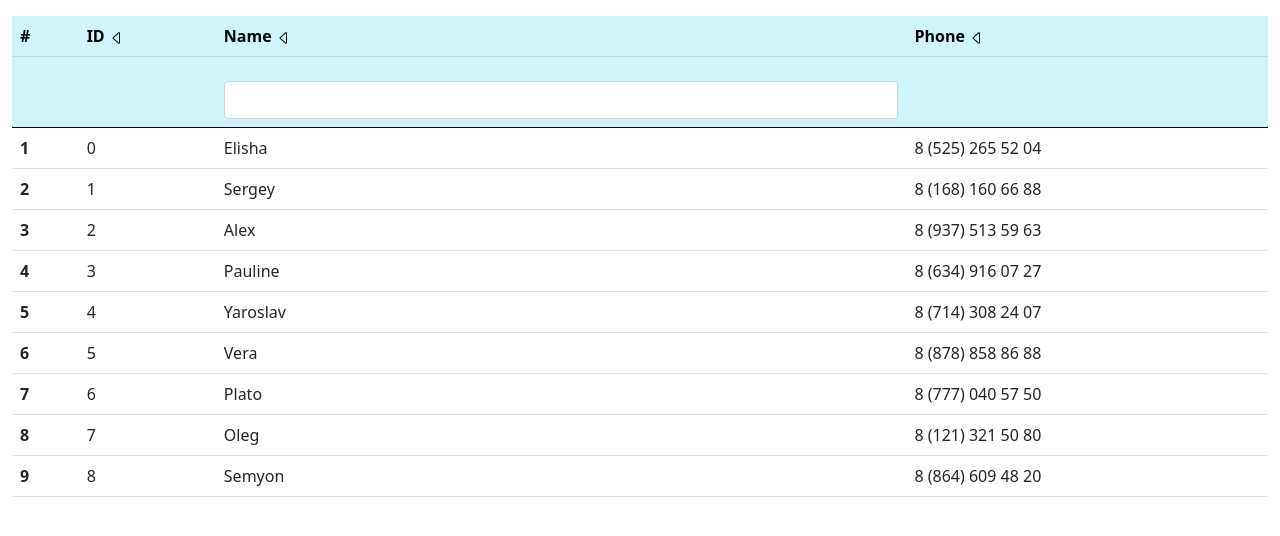
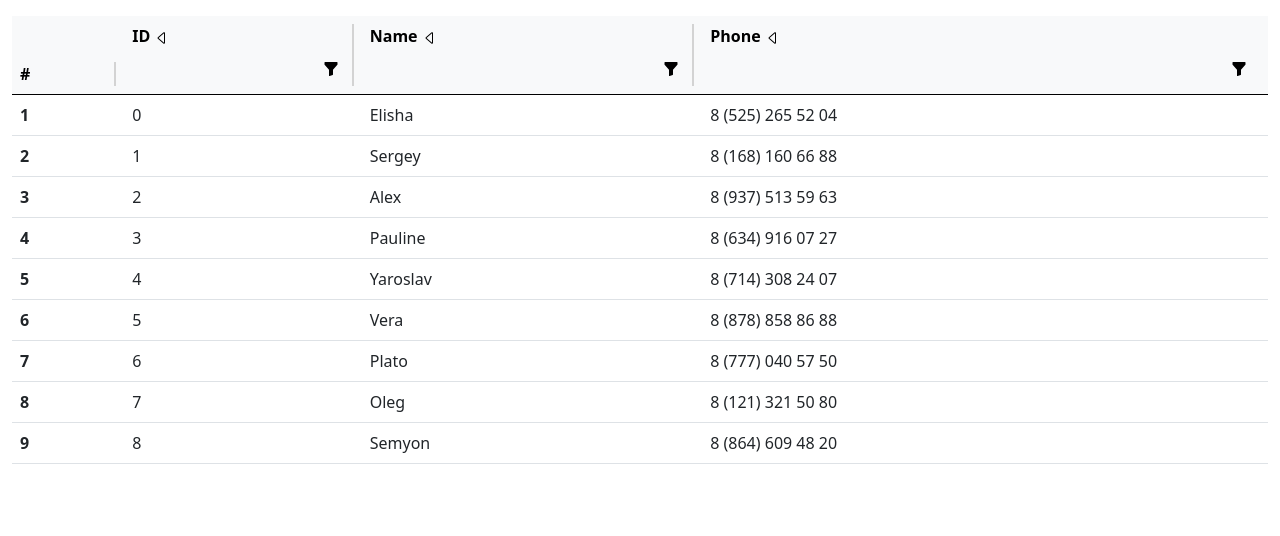
Before and after one commit to Oleg-Demin/Table, a React (Create React App) app: page / in a window 1280 px wide. Shown: the top 536 px of the page. Built offline with nearby package versions, Linux system fonts and the light colour scheme.

Commit message:
Add files via upload

```diff
--- a/src/App.js
+++ b/src/App.js
@@ -19,7 +19,7 @@ function App() {
       return;
     }
 
-    const copyData = filteredData.concat();
+    const copyData = data.concat();
     if (field === nameField){
       copyData.sort(
         (a, b) => {return a[field] > b[field] ? direction : -direction}
@@ -43,32 +43,15 @@ function App() {
     // console.log(direction)
   }
 
-  const [searchText, setSearchText] = useState('')
 
-  const onSearchSend = (text) => {
-    setSearchText(text);
-  }
-
-  const getFilteredDate = (ind) => {
-    if (!searchText) {
-      return data;
-    } else {
-      return data.filter(
-        el => el[ind].includes(searchText)
-      )
-    }
-  }
-
-  const filteredData = getFilteredDate('name');
 
   return (
     <div className="container-xxl">
         <Table
-          data={filteredData}
+          data={data}
           sortData={sortData}
           direction={direction}
           nameField={nameField}
-          onSearchSend={onSearchSend}
         />
     </div>
   );
--- a/src/search/search.js
+++ b/src/search/search.js
@@ -1,9 +1,7 @@
 import React, { useState } from 'react';
-// 6:36
 
-// const
 
-const SearchElement = ({onSearchSend}) => {
+const SearchElement = ({onSearchSend,index, onIndex}) => {
     const [string, setString] = useState('');
 
     const setSearchValue = event => {
@@ -12,21 +10,19 @@ const SearchElement = ({onSearchSend}) => {
 
     const keyPress = (e) => {
         if (e.key === 'Enter') {
-            onSearchSend(string)
+            onSearchSend(string);
+            onIndex(index);
         }
     }
 
     return(
-        <div>
-            <div className="input-group mt-3">
-                <input type="text"
-                    className="form-control"
-                    value={string}
-                    onChange={setSearchValue}
-                    onKeyPress={keyPress}
-                />
-            </div>
-        </div>
+        <input type="text"
+            className="form-control mt-2"
+            value={string}
+            index={index}
+            onChange={setSearchValue}
+            onKeyPress={keyPress}
+        />
     )
 }
 
--- /dev/null
+++ b/src/table/table.css
@@ -0,0 +1,7 @@
+.stick {
+    border-right: 2px solid lightgrey;
+}
+
+button {
+    float: right;
+}
--- a/src/table/table.js
+++ b/src/table/table.js
@@ -1,16 +1,17 @@
 import caretDown from '../assets/caret-down-fill.svg';
 import caretUp from '../assets/caret-up-fill.svg';
 import caretLeft from '../assets/caret-left.svg';
+import funnel from '../assets/funnel-fill.svg';
 import SearchElement from '../search/search.js';
-import React from 'react';
-// 6:36
+import React, {useState} from 'react';
+import './table.css'
 
 
-const Table = ({data, sortData, direction, nameField, onSearchSend}) => {
+const Table = ({data, sortData, direction, nameField}) => {
 
-    const caret = (ind) =>{
+    const caret = (index) =>{
 
-        if (nameField === ind){
+        if (nameField === index){
             if (direction === -1){
                 return(<img src={caretUp} alt="Up"/>);
             } else {
@@ -21,26 +22,106 @@ const Table = ({data, sortData, direction, nameField, onSearchSend}) => {
         }
     }
 
+    var [searchText, setSearchText] = useState('')
+    const [index, setIndex] = useState('')
+
+    const onSearchSend = (text) => {
+        setSearchText(text);
+    }
+
+    const onIndex = (text) => {
+        setIndex(text)
+    }
+
+
+    const getFilteredDate = (index) => {
+      if (!searchText) {
+        return data;
+      } else {
+        return data.filter(
+            item => String(item[index]).toLowerCase().includes(searchText.toLowerCase())
+        )
+      }
+    }
+
+    const [inputIndex, setInputIndex] = useState('');
+    const [searchElement, setSearchElement] = useState('');
+
+    const creatingInput = (index) => {
+        if (index === inputIndex) {
+            setSearchElement('');
+            setInputIndex('');
+            //
+        } else {
+            setSearchElement(<SearchElement onSearchSend={onSearchSend} index={index} onIndex={onIndex}/>);
+            setInputIndex(index);
+        }
+    }
+
+    const viewInput = (index) => {
+        if (index === inputIndex) {
+            return searchElement;
+        }
+    }
+
+    const filteredData = getFilteredDate(index);
+
+    // var filteredData = searchElement === '' ? data : getFilteredDate(index);
     var i = 1;
     return(
         <div>
             <table className="table mt-3">
-                <thead className="table-info">
+                <thead className="table-light">
                     <tr>
-                        <th onClick={()=> {sortData('#');}}># </th>
-                        <th onClick={()=> {sortData('id');}}>ID {caret('id')}</th>
-                        <th onClick={()=> {sortData('name')}}>Name {caret('name')}</th>
-                        <th onClick={()=> {sortData('phone')}}>Phone {caret('phone')}</th>
-                    </tr>
-                    <tr>
-                        <th></th>
-                        <th></th>
-                        <th><SearchElement onSearchSend={onSearchSend} indInput={'name'}/></th>
-                        <th></th>
+                        <th>
+                            <div className="stick" onClick={()=> {sortData('#');}}>#</div>
+                        </th>
+                        <th>
+                            <div className="stick">
+                                <div onClick={()=> {sortData('id');}}>ID {caret('id')}</div>
+                                <div className="d-flex justify-content-end">
+                                    {viewInput('id')}
+                                    <button type="button"
+                                        className="btn btn-outline-light"
+                                        onClick={() => creatingInput('id')}
+                                        >
+                                        <img src={funnel} alt="funnel"/>
+                                    </button>
+                                </div>
+                            </div>
+                        </th>
+                        <th>
+                             <div className="stick">
+                                <div onClick={()=> {sortData('name');}}>Name {caret('name')}</div>
+                                <div className="d-flex justify-content-end">
+                                    {viewInput('name')}
+                                    <button type="button"
+                                        className="btn btn-outline-light"
+                                        onClick={() => creatingInput('name')}
+                                        >
+                                        <img src={funnel} alt="funnel"/>
+                                    </button>
+                                </div>
+                            </div>
+                        </th>
+                        <th>
+                              <div>
+                                <div onClick={()=> {sortData('phone');}}>Phone {caret('phone')}</div>
+                                <div className="d-flex justify-content-end">
+                                    {viewInput('phone')}
+                                    <button type="button"
+                                        className="btn btn-outline-light"
+                                        onClick={() => creatingInput('phone')}
+                                        >
+                                        <img src={funnel} alt="funnel"/>
+                                    </button>
+                                </div>
+                            </div>
+                        </th>
                     </tr>
                 </thead>
                 <tbody>
-                    {data.map(item =>(
+                    {filteredData.map(item =>(
                         <tr key={item.id}>
                             <td className="fw-bold">{i++}</td>
                             <td>{item.id}</td>
```
